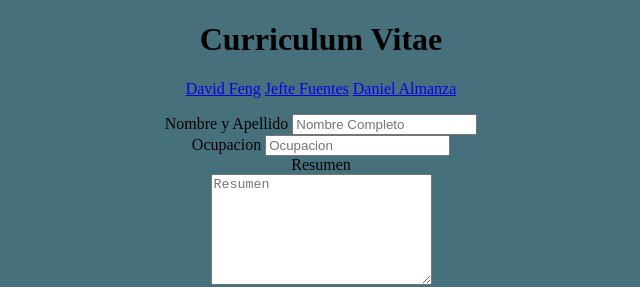
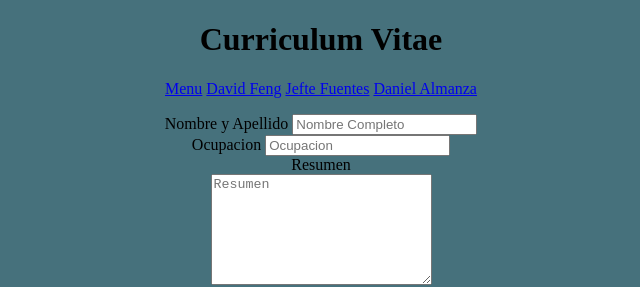
Before and after one commit to TheDavidFW/laboratorio, a plain HTML site: page lab4/CrearCV.html in a window 1280 px wide. Shown: the top 287 px of the page, 319-959 px from the left. Drawn offline with Linux system fonts and the light colour scheme.

Commit message:
opcion menu agregada

```diff
--- a/lab4/CrearCV.html
+++ b/lab4/CrearCV.html
@@ -12,6 +12,7 @@
         <center>
             <h1>Curriculum Vitae</h1>
             <nav>
+                <a href="index.html" target="_self">Menu</a>
                 <a href="David.html" target="_self">David Feng</a>
                 <a href="Jefte.html" target="_self">Jefte Fuentes</a>
                 <a href="Daniel.html" target="_self">Daniel Almanza</a>
```
Also changed, not shown: 2 other files.
